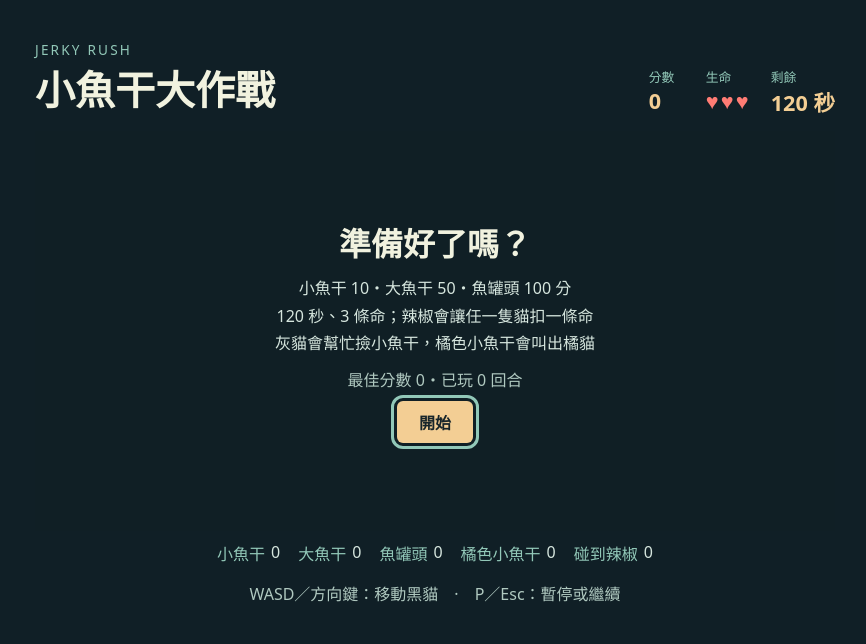
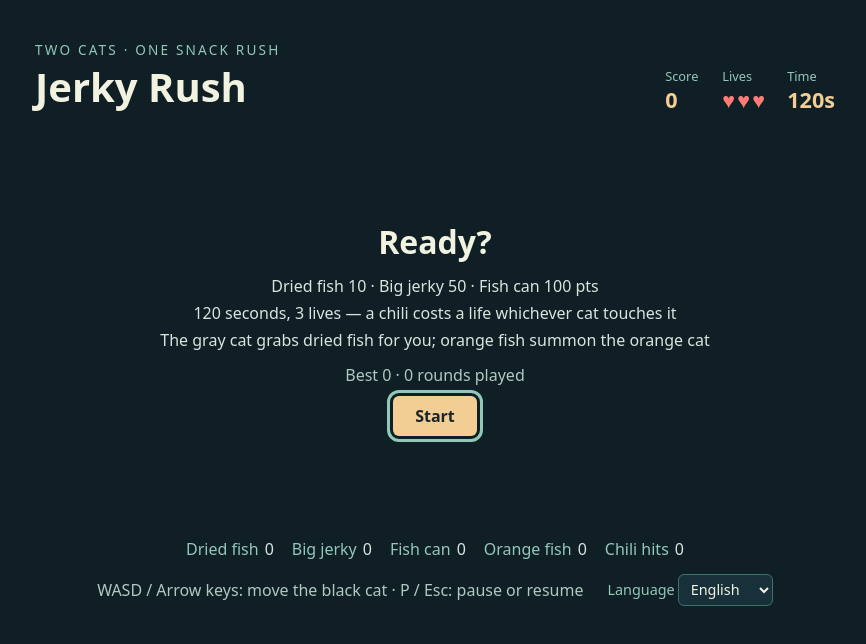
Before and after one commit to YuStellarGamesStudio/JerkyRush, a website built with Vite: page index.html in a window 1280 px wide. Shown: the whole page, without its empty margins (205-1071 px from the left). Built offline with nearby package versions, Linux system fonts and the light colour scheme; what xyz.js would draw is missing.

Commit message:
feat: add English, Traditional Chinese, and Japanese UI
- Moved all UI text into src/i18n.ts with English as the primary and fallback locale.
- Detect the browser language on first visit, add a language selector, and persist the validated choice.
- Redraw the orange cat speech bubble when the language changes.

```diff
--- a/index.html
+++ b/index.html
@@ -1,36 +1,39 @@
 <!doctype html>
-<html lang="zh-Hant">
+<html lang="en">
   <head>
     <meta charset="utf-8">
     <meta name="viewport" content="width=device-width, initial-scale=1">
-    <meta name="description" content="黑貓與灰貓一起撈小魚干、躲辣椒的 120 秒瀏覽器小遊戲。">
-    <title>小魚干大作戰｜Jerky Rush</title>
+    <meta name="description" content="A 120-second browser game: a black cat and a gray cat team up to grab dried fish and dodge chili peppers.">
+    <title>Jerky Rush</title>
   </head>
   <body>
     <main>
       <header>
-        <div><p class="eyebrow">JERKY RUSH</p><h1>小魚干大作戰</h1></div>
+        <div><p class="eyebrow" data-i18n="eyebrow">TWO CATS · ONE SNACK RUSH</p><h1 data-i18n="title">Jerky Rush</h1></div>
         <dl class="hud">
-          <div><dt>分數</dt><dd id="score">0</dd></div>
-          <div><dt>生命</dt><dd id="lives" aria-live="polite"></dd></div>
-          <div><dt>剩餘</dt><dd id="time"></dd></div>
+          <div><dt data-i18n="score">Score</dt><dd id="score">0</dd></div>
+          <div><dt data-i18n="lives">Lives</dt><dd id="lives" aria-live="polite"></dd></div>
+          <div><dt data-i18n="time">Time</dt><dd id="time"></dd></div>
         </dl>
       </header>
       <div class="stage">
-        <canvas id="game" aria-label="小魚干大作戰遊戲區"></canvas>
+        <canvas id="game" aria-label="Jerky Rush play area"></canvas>
         <section class="panel" aria-live="polite">
-          <h2 id="panel-title">準備好了嗎？</h2>
+          <h2 id="panel-title">Ready?</h2>
           <ul id="rules"></ul>
           <div id="result" hidden>
-            <p class="final"><span id="final-score">0</span> 分<span id="grade" class="grade"></span></p>
+            <p class="final"><span id="final-score">0</span> <span data-i18n="pointsUnit">pts</span><span id="grade" class="grade"></span></p>
             <dl id="result-counts" class="counts"></dl>
           </div>
           <p id="record"></p>
-          <button type="button" disabled>開始</button>
+          <button type="button" disabled>Start</button>
         </section>
       </div>
       <dl id="counts" class="counts"></dl>
-      <p class="controls">WASD／方向鍵：移動黑貓　·　P／Esc：暫停或繼續</p>
+      <footer>
+        <p class="controls" data-i18n="controls">WASD / Arrow keys: move the black cat · P / Esc: pause or resume</p>
+        <label class="language"><span data-i18n="language">Language</span> <select id="language"></select></label>
+      </footer>
     </main>
     <script type="module" src="/src/main.ts"></script>
   </body>
--- a/src/art.ts
+++ b/src/art.ts
@@ -86,8 +86,8 @@ export function drawCat(ctx: CanvasRenderingContext2D, size: number, palette: Ca
   ctx.restore();
 }
 
-/** 橘貓彩蛋：大一點的橘貓加上「喵～」對話框；畫在 width×height 中。 */
-export function drawOrangeCat(ctx: CanvasRenderingContext2D, width: number, height: number): void {
+/** 橘貓彩蛋：大一點的橘貓加上叫聲對話框；畫在 width×height 中。 */
+export function drawOrangeCat(ctx: CanvasRenderingContext2D, width: number, height: number, meow: string): void {
   const catSize = height * 0.8;
   ctx.save();
   ctx.translate(0, height - catSize);
@@ -108,10 +108,17 @@ export function drawOrangeCat(ctx: CanvasRenderingContext2D, width: number, heig
   ctx.fill();
   ctx.stroke();
   ctx.fillStyle = '#7a3a06';
-  ctx.font = `700 ${Math.round(bubbleH * 0.55)}px system-ui, sans-serif`;
+  // 字串依語言長短不同，太長時縮小字級以放進對話框。
+  let fontSize = Math.round(bubbleH * 0.55);
+  ctx.font = `700 ${fontSize}px system-ui, sans-serif`;
+  const textWidth = ctx.measureText(meow).width;
+  if (textWidth > bubbleW - 12) {
+    fontSize = Math.floor(fontSize * (bubbleW - 12) / textWidth);
+    ctx.font = `700 ${fontSize}px system-ui, sans-serif`;
+  }
   ctx.textAlign = 'center';
   ctx.textBaseline = 'middle';
-  ctx.fillText('喵～', bubbleX + bubbleW / 2, 2 + bubbleH / 2);
+  ctx.fillText(meow, bubbleX + bubbleW / 2, 2 + bubbleH / 2);
 }
 
 function drawJerky(ctx: CanvasRenderingContext2D, fill: string, outline: string, stripes: number): void {
--- a/src/config.ts
+++ b/src/config.ts
@@ -60,4 +60,5 @@ export const config = {
   orangeCat: { size: 112, enterSeconds: 0.35, holdSeconds: 1.5, leaveSeconds: 0.35 },
   meow: { volume: 0.3, seconds: 0.55 },
   storageKey: 'jerky-rush:save',
+  localeStorageKey: 'jerky-rush:locale',
 } as const;
--- a/src/engine-adapter.ts
+++ b/src/engine-adapter.ts
@@ -32,11 +32,21 @@ function jump(t: number): number {
   return 1 + (overshoot + 1) * (t - 1) ** 3 + overshoot * (t - 1) ** 2;
 }
 
+export interface EngineView {
+  /** 切換語言時重畫橘貓對話框文字。 */
+  setMeowText(text: string): Promise<void>;
+}
+
 /**
  * 啟動 XYZ.js（Canvas2D 路徑）並每帧呼叫 advance 推進遊戲，再把 round 的狀態同步到畫面。
  * 遊戲核心只透過這個函式接觸引擎。
  */
-export async function startEngine(canvas: HTMLCanvasElement, round: Round, advance: (dt: number) => void): Promise<void> {
+export async function startEngine(
+  canvas: HTMLCanvasElement,
+  round: Round,
+  advance: (dt: number) => void,
+  meowText: string,
+): Promise<EngineView> {
   const { width, height } = config.arena;
   const game = await Game.create({ canvas, renderer: 'canvas2d', width, height, autoResize: false });
   const textures: Texture[] = [];
@@ -44,11 +54,16 @@ export async function startEngine(canvas: HTMLCanvasElement, round: Round, advan
     textures.push(texture);
     return texture;
   };
+  const orangeHeight = config.orangeCat.size;
+  const orangeWidth = orangeHeight * 1.5;
+  const createOrangeTexture = (text: string) =>
+    createTexture(orangeWidth, orangeHeight, (ctx) => drawOrangeCat(ctx, orangeWidth, orangeHeight, text));
+  let orangeTexture: Texture | undefined;
   const dispose = (): void => {
     game.destroy();
     for (const texture of textures) texture.destroy();
+    orangeTexture?.destroy();
   };
-
   try {
     const arena = track(await createTexture(width, height, (ctx) => drawArena(ctx, width, height)));
     const catTexture = async (cat: Cat, palette: keyof typeof catPalettes) => {
@@ -62,10 +77,8 @@ export async function startEngine(canvas: HTMLCanvasElement, round: Round, advan
       const size = config.items.radius[kind] * 2.5;
       itemTextures[kind] = track(await createTexture(size, size, (ctx) => drawItem(ctx, size, kind)));
     }
-    const orangeHeight = config.orangeCat.size;
-    const orangeWidth = orangeHeight * 1.5;
-    const orangeTexture = track(await createTexture(orangeWidth, orangeHeight,
-      (ctx) => drawOrangeCat(ctx, orangeWidth, orangeHeight)));
+    const initialOrange = await createOrangeTexture(meowText);
+    orangeTexture = initialOrange;
 
     const sprite = (texture: Texture, zIndex: number): Sprite =>
       new Sprite({ texture, zIndex, scale: SPRITE_SCALE, position: [width / 2, height / 2] });
@@ -75,7 +88,7 @@ export async function startEngine(canvas: HTMLCanvasElement, round: Round, advan
         () => this.add(sprite(itemTextures.small, 1)));
       readonly graySprite = this.add(sprite(grayTexture, 2));
       readonly blackSprite = this.add(sprite(blackTexture, 3));
-      readonly orangeSprite = this.add(sprite(orangeTexture, 4));
+      readonly orangeSprite = this.add(sprite(initialOrange, 4));
 
       constructor() {
         super();
@@ -116,11 +129,21 @@ export async function startEngine(canvas: HTMLCanvasElement, round: Round, advan
     }
 
     game.addEventListener('error', (event) => console.error((event as CustomEvent<Error>).detail));
-    await game.setScene(new ArenaScene());
+    const scene = new ArenaScene();
+    await game.setScene(scene);
     game.start();
     window.addEventListener('pagehide', (event) => {
       if (!event.persisted) dispose();
     });
+    return {
+      async setMeowText(text) {
+        const next = await createOrangeTexture(text);
+        const previous = orangeTexture;
+        orangeTexture = next;
+        scene.orangeSprite.texture = next;
+        previous?.destroy();
+      },
+    };
   } catch (error) {
     dispose();
     throw error;
--- /dev/null
+++ b/src/i18n.ts
@@ -0,0 +1,134 @@
+/** UI 文字字典。英文為主要語言：偵測不到支援的語言時使用英文。 */
+
+export const locales = ['en', 'zh-Hant', 'ja'] as const;
+export type Locale = (typeof locales)[number];
+export const defaultLocale: Locale = 'en';
+
+/** 語言選單上以各語言自己的名稱顯示。 */
+export const localeNames: Record<Locale, string> = { en: 'English', 'zh-Hant': '繁體中文', ja: '日本語' };
+
+const en = {
+  documentTitle: 'Jerky Rush',
+  description: 'A 120-second browser game: a black cat and a gray cat team up to grab dried fish and dodge chili peppers.',
+  eyebrow: 'TWO CATS · ONE SNACK RUSH',
+  title: 'Jerky Rush',
+  language: 'Language',
+  score: 'Score',
+  lives: 'Lives',
+  time: 'Time',
+  seconds: (n: number) => `${n}s`,
+  livesLeft: (n: number) => `${n} ${n === 1 ? 'life' : 'lives'} left`,
+  canvasLabel: 'Jerky Rush play area',
+  ready: 'Ready?',
+  rulePoints: (small: number, big: number, can: number) =>
+    `Dried fish ${small} · Big jerky ${big} · Fish can ${can} pts`,
+  ruleRound: (seconds: number, lives: number) =>
+    `${seconds} seconds, ${lives} lives — a chili costs a life whichever cat touches it`,
+  ruleHelpers: 'The gray cat grabs dried fish for you; orange fish summon the orange cat',
+  start: 'Start',
+  paused: 'Paused',
+  resume: 'Resume',
+  timeUp: "Time's up!",
+  outOfLives: 'Out of lives',
+  playAgain: 'Play again',
+  pointsUnit: 'pts',
+  newRecord: 'New record! ',
+  record: (best: number, rounds: number) => `Best ${best} · ${rounds} ${rounds === 1 ? 'round' : 'rounds'} played`,
+  countSmall: 'Dried fish',
+  countBig: 'Big jerky',
+  countCan: 'Fish can',
+  countOrange: 'Orange fish',
+  countChili: 'Chili hits',
+  controls: 'WASD / Arrow keys: move the black cat · P / Esc: pause or resume',
+  startupFailed: 'The game could not start. Please reload the page.',
+  meow: 'Meow!',
+};
+
+export type Messages = typeof en;
+
+const zhHant: Messages = {
+  documentTitle: '小魚干大作戰｜Jerky Rush',
+  description: '黑貓與灰貓一起撈小魚干、躲辣椒的 120 秒瀏覽器小遊戲。',
+  eyebrow: 'JERKY RUSH',
+  title: '小魚干大作戰',
+  language: '語言',
+  score: '分數',
+  lives: '生命',
+  time: '剩餘',
+  seconds: (n) => `${n} 秒`,
+  livesLeft: (n) => `剩 ${n} 條命`,
+  canvasLabel: '小魚干大作戰遊戲區',
+  ready: '準備好了嗎？',
+  rulePoints: (small, big, can) => `小魚干 ${small}・大魚干 ${big}・魚罐頭 ${can} 分`,
+  ruleRound: (seconds, lives) => `${seconds} 秒、${lives} 條命；辣椒會讓任一隻貓扣一條命`,
+  ruleHelpers: '灰貓會幫忙撿小魚干，橘色小魚干會叫出橘貓',
+  start: '開始',
+  paused: '已暫停',
+  resume: '繼續',
+  timeUp: '時間到！',
+  outOfLives: '生命耗盡',
+  playAgain: '再玩一次',
+  pointsUnit: '分',
+  newRecord: '新紀錄！',
+  record: (best, rounds) => `最佳分數 ${best}・已玩 ${rounds} 回合`,
+  countSmall: '小魚干',
+  countBig: '大魚干',
+  countCan: '魚罐頭',
+  countOrange: '橘色小魚干',
+  countChili: '碰到辣椒',
+  controls: 'WASD／方向鍵：移動黑貓　·　P／Esc：暫停或繼續',
+  startupFailed: '無法啟動遊戲，請重新整理。',
+  meow: '喵～',
+};
+
+const ja: Messages = {
+  documentTitle: 'にぼし大作戦｜Jerky Rush',
+  description: '黒猫と灰色の猫が力を合わせて煮干しを集め、唐辛子をよける 120 秒のブラウザゲーム。',
+  eyebrow: 'JERKY RUSH',
+  title: 'にぼし大作戦',
+  language: '言語',
+  score: 'スコア',
+  lives: 'ライフ',
+  time: '残り',
+  seconds: (n) => `${n} 秒`,
+  livesLeft: (n) => `ライフ残り ${n}`,
+  canvasLabel: 'にぼし大作戦のプレイエリア',
+  ready: '準備はいい？',
+  rulePoints: (small, big, can) => `煮干し ${small}・大きな煮干し ${big}・魚の缶詰 ${can} 点`,
+  ruleRound: (seconds, lives) => `${seconds} 秒・ライフ ${lives}。どちらの猫が唐辛子に触れてもライフが 1 減る`,
+  ruleHelpers: '灰色の猫が煮干しを拾ってくれる。オレンジ煮干しで茶トラ猫が登場！',
+  start: 'スタート',
+  paused: '一時停止中',
+  resume: '再開',
+  timeUp: 'タイムアップ！',
+  outOfLives: 'ライフがなくなった',
+  playAgain: 'もう一度',
+  pointsUnit: '点',
+  newRecord: '新記録！',
+  record: (best, rounds) => `ベスト ${best}・プレイ回数 ${rounds}`,
+  countSmall: '煮干し',
+  countBig: '大きな煮干し',
+  countCan: '魚の缶詰',
+  countOrange: 'オレンジ煮干し',
+  countChili: '唐辛子被弾',
+  controls: 'WASD／矢印キー：黒猫を移動　·　P／Esc：一時停止／再開',
+  startupFailed: 'ゲームを起動できませんでした。ページを再読み込みしてください。',
+  meow: 'にゃ〜',
+};
+
+export const messages: Record<Locale, Messages> = { en, 'zh-Hant': zhHant, ja };
+
+export function isLocale(value: unknown): value is Locale {
+  return typeof value === 'string' && (locales as readonly string[]).includes(value);
+}
+
+/** 依瀏覽器偏好語言順序挑第一個支援的語言；中文一律使用繁體字典。 */
+export function detectLocale(preferred: readonly string[]): Locale {
+  for (const tag of preferred) {
+    const language = tag.toLowerCase().split('-')[0];
+    if (language === 'en') return 'en';
+    if (language === 'zh') return 'zh-Hant';
+    if (language === 'ja') return 'ja';
+  }
+  return defaultLocale;
+}
--- a/src/main.ts
+++ b/src/main.ts
@@ -1,9 +1,10 @@
 import { playMeow, unlockAudio } from './audio';
 import { config } from './config';
-import { startEngine } from './engine-adapter';
+import { startEngine, type EngineView } from './engine-adapter';
 import { gradeFor, type Counts } from './game/scoring';
 import { Round, type Mode } from './game/state';
-import { loadSave, recordRound } from './save';
+import { detectLocale, isLocale, localeNames, locales, messages, type Messages } from './i18n';
+import { loadLocale, loadSave, recordRound, saveLocale } from './save';
 import './style.css';
 
 const $ = <T extends HTMLElement>(selector: string): T => document.querySelector<T>(selector)!;
@@ -14,6 +15,7 @@ const rules = $('#rules');
 const result = $('#result');
 const record = $('#record');
 const button = $<HTMLButtonElement>('.panel button');
+const languageSelect = $<HTMLSelectElement>('#language');
 const hud = { score: $('#score'), lives: $('#lives'), time: $('#time'), counts: $('#counts') };
 
 const round = new Round({ onOrangePickup: playMeow });
@@ -23,25 +25,19 @@ const movementKeys: Record<string, true> = {
   ArrowUp: true, ArrowDown: true, ArrowLeft: true, ArrowRight: true,
 };
 const { scores } = config.items;
+let locale = loadLocale() ?? detectLocale(navigator.languages);
+let t: Messages = messages[locale];
+let engine: EngineView | undefined;
 let saved = loadSave();
+let newBest = false;
 let displayedMode: Mode | undefined;
 let displayedHud = '';
 
-rules.innerHTML = [
-  `小魚干 ${scores.small}・大魚干 ${scores.big}・魚罐頭 ${scores.can} 分`,
-  `${config.roundSeconds} 秒、${config.lives} 條命；辣椒會讓任一隻貓扣一條命`,
-  `灰貓會幫忙撿小魚干，橘色小魚干會叫出橘貓`,
-].map((line) => `<li>${line}</li>`).join('');
-
 function renderCounts(target: HTMLElement, counts: Counts): void {
   target.innerHTML = [
-    ['小魚干', counts.small], ['大魚干', counts.big], ['魚罐頭', counts.can],
-    ['橘色小魚干', counts.orange], ['碰到辣椒', counts.chiliHits],
+    [t.countSmall, counts.small], [t.countBig, counts.big], [t.countCan, counts.can],
+    [t.countOrange, counts.orange], [t.countChili, counts.chiliHits],
   ].map(([label, value]) => `<div><dt>${label}</dt><dd>${value}</dd></div>`).join('');
-}
-
-function renderRecord(newBest = false): void {
-  record.textContent = `${newBest ? '新紀錄！' : ''}最佳分數 ${saved.bestScore}・已玩 ${saved.totalRounds} 回合`;
 }
 
 function renderPanel(): void {
@@ -49,21 +45,20 @@ function renderPanel(): void {
   rules.hidden = round.mode !== 'menu';
   result.hidden = round.mode !== 'result' && round.mode !== 'fail';
   record.hidden = round.mode === 'paused';
+  record.textContent = (newBest && !result.hidden ? t.newRecord : '') + t.record(saved.bestScore, saved.totalRounds);
 
   if (round.mode === 'menu') {
-    renderRecord();
+    panelTitle.textContent = t.ready;
+    button.textContent = t.start;
   } else if (round.mode === 'paused') {
-    panelTitle.textContent = '已暫停';
-    button.textContent = '繼續';
+    panelTitle.textContent = t.paused;
+    button.textContent = t.resume;
   } else if (round.mode === 'result' || round.mode === 'fail') {
-    const previousBest = saved.bestScore;
-    saved = recordRound(round.score);
-    panelTitle.textContent = round.mode === 'fail' ? '生命耗盡' : '時間到！';
+    panelTitle.textContent = round.mode === 'fail' ? t.outOfLives : t.timeUp;
     $('#final-score').textContent = String(round.score);
     $('#grade').textContent = gradeFor(round.score);
     renderCounts($('#result-counts'), round.counts);
-    renderRecord(round.score > previousBest);
-    button.textContent = '再玩一次';
+    button.textContent = t.playAgain;
   }
 }
 
@@ -75,15 +70,54 @@ function renderHud(): void {
     displayedHud = state;
     hud.score.textContent = String(round.score);
     hud.lives.textContent = '♥'.repeat(round.lives) + '♡'.repeat(config.lives - round.lives);
-    hud.lives.setAttribute('aria-label', `剩 ${round.lives} 條命`);
-    hud.time.textContent = `${Math.ceil(round.timeLeft)} 秒`;
+    hud.lives.setAttribute('aria-label', t.livesLeft(round.lives));
+    hud.time.textContent = t.seconds(Math.ceil(round.timeLeft));
     renderCounts(hud.counts, counts);
   }
   if (round.mode !== displayedMode) {
     displayedMode = round.mode;
+    if (round.mode === 'result' || round.mode === 'fail') {
+      const previousBest = saved.bestScore;
+      saved = recordRound(round.score);
+      newBest = round.score > previousBest;
+    }
     renderPanel();
   }
 }
+
+/** 套用目前語言到所有靜態與動態文字。 */
+function applyLocale(): void {
+  document.documentElement.lang = locale;
+  document.title = t.documentTitle;
+  document.querySelector('meta[name="description"]')?.setAttribute('content', t.description);
+  for (const element of document.querySelectorAll<HTMLElement>('[data-i18n]')) {
+    const text = t[element.dataset.i18n as keyof Messages];
+    if (typeof text === 'string') element.textContent = text;
+  }
+  canvas.setAttribute('aria-label', t.canvasLabel);
+  rules.innerHTML = [
+    t.rulePoints(scores.small, scores.big, scores.can),
+    t.ruleRound(config.roundSeconds, config.lives),
+    t.ruleHelpers,
+  ].map((line) => `<li>${line}</li>`).join('');
+  languageSelect.value = locale;
+  displayedHud = '';
+  renderHud();
+  renderPanel();
+}
+
+languageSelect.innerHTML = locales
+  .map((code) => `<option value="${code}" lang="${code}">${localeNames[code]}</option>`).join('');
+languageSelect.addEventListener('change', () => {
+  if (!isLocale(languageSelect.value)) return;
+  locale = languageSelect.value;
+  t = messages[locale];
+  saveLocale(locale);
+  applyLocale();
+  void engine?.setMeowText(t.meow);
+  // 交還焦點，避免方向鍵繼續切換選單。
+  languageSelect.blur();
+});
 
 function isDown(primary: string, alternate: string): number {
   return Number(keys.has(primary) || keys.has(alternate));
@@ -106,6 +140,8 @@ button.addEventListener('click', () => {
 });
 
 window.addEventListener('keydown', (event) => {
+  // 語言選單有焦點時保留原生鍵盤操作。
+  if (event.target === languageSelect) return;
   if (movementKeys[event.code]) {
     event.preventDefault();
     if (round.mode === 'playing') keys.add(event.code);
@@ -128,11 +164,14 @@ window.addEventListener('blur', () => {
   }
 });
 
-renderHud();
-void startEngine(canvas, round, advance).then(() => {
+applyLocale();
+const startupMeow = t.meow;
+void startEngine(canvas, round, advance, startupMeow).then((view) => {
+  engine = view;
+  if (t.meow !== startupMeow) void view.setMeowText(t.meow);
   button.disabled = false;
   button.focus();
 }).catch((error: unknown) => {
-  panelTitle.textContent = '無法啟動遊戲，請重新整理。';
+  panelTitle.textContent = t.startupFailed;
   console.error(error);
 });
--- a/src/save.ts
+++ b/src/save.ts
@@ -1,4 +1,5 @@
 import { config } from './config';
+import { isLocale, type Locale } from './i18n';
 
 export interface PersistedData {
   bestScore: number;
@@ -41,3 +42,21 @@ export function recordRound(score: number, storage?: SaveStorage): PersistedData
   }
   return next;
 }
+
+/** 玩家手動選過的語言；不存在或不是支援的語言時回傳 undefined，改用瀏覽器偏好。 */
+export function loadLocale(storage?: Pick<Storage, 'getItem'>): Locale | undefined {
+  try {
+    const value = (storage ?? globalThis.localStorage).getItem(config.localeStorageKey);
+    return isLocale(value) ? value : undefined;
+  } catch {
+    return undefined;
+  }
+}
+
+export function saveLocale(locale: Locale, storage?: Pick<Storage, 'setItem'>): void {
+  try {
+    (storage ?? globalThis.localStorage).setItem(config.localeStorageKey, locale);
+  } catch (error) {
+    console.warn('無法寫入語言設定。', error);
+  }
+}
--- a/src/style.css
+++ b/src/style.css
@@ -64,4 +64,8 @@ canvas { display: block; width: 100% !important; height: auto !important; }
 button { background: #f3ce94; color: #17252a; font: inherit; font-weight: 700; border: 0; border-radius: 6px; padding: .55em 1.4em; cursor: pointer; }
 button:disabled { opacity: .55; cursor: wait; }
 button:focus-visible { outline: 3px solid #92c8b8; outline-offset: 3px; }
-.controls { color: #b0c9c0; text-align: center; }
+footer { display: flex; flex-wrap: wrap; align-items: center; justify-content: center; gap: 8px 24px; margin-top: 14px; }
+.controls { color: #b0c9c0; text-align: center; margin: 0; }
+.language { color: #92c8b8; font-size: .9rem; }
+.language select { background: #17303a; color: #f1f2df; border: 1px solid #39736c; border-radius: 6px; padding: .3em .5em; font: inherit; }
+.language select:focus-visible { outline: 3px solid #92c8b8; outline-offset: 2px; }
```
Also changed, not shown: AGENTS.md (+3 -2 lines), PLAN.md (+4 -3 lines), tests/i18n.test.ts (added, +36 -0 lines), README.md.
